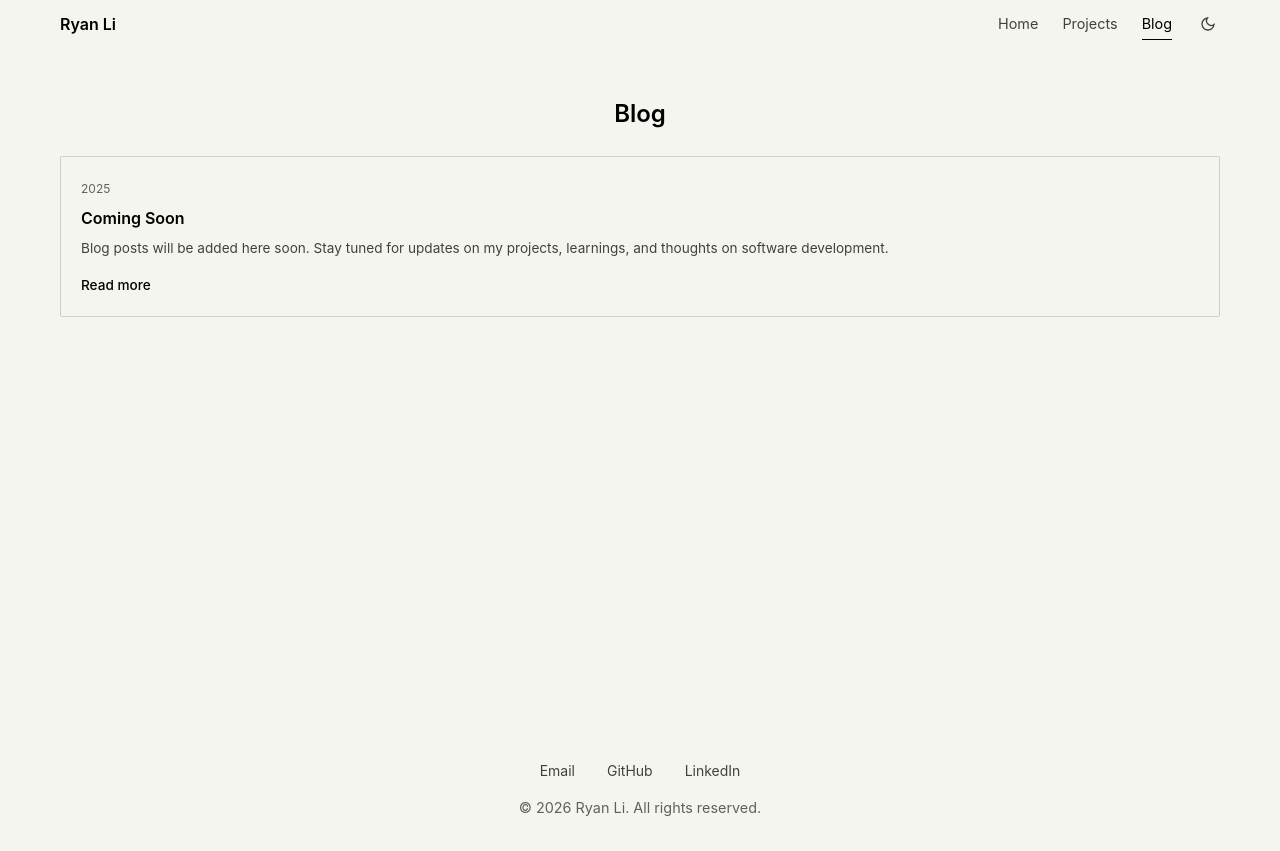
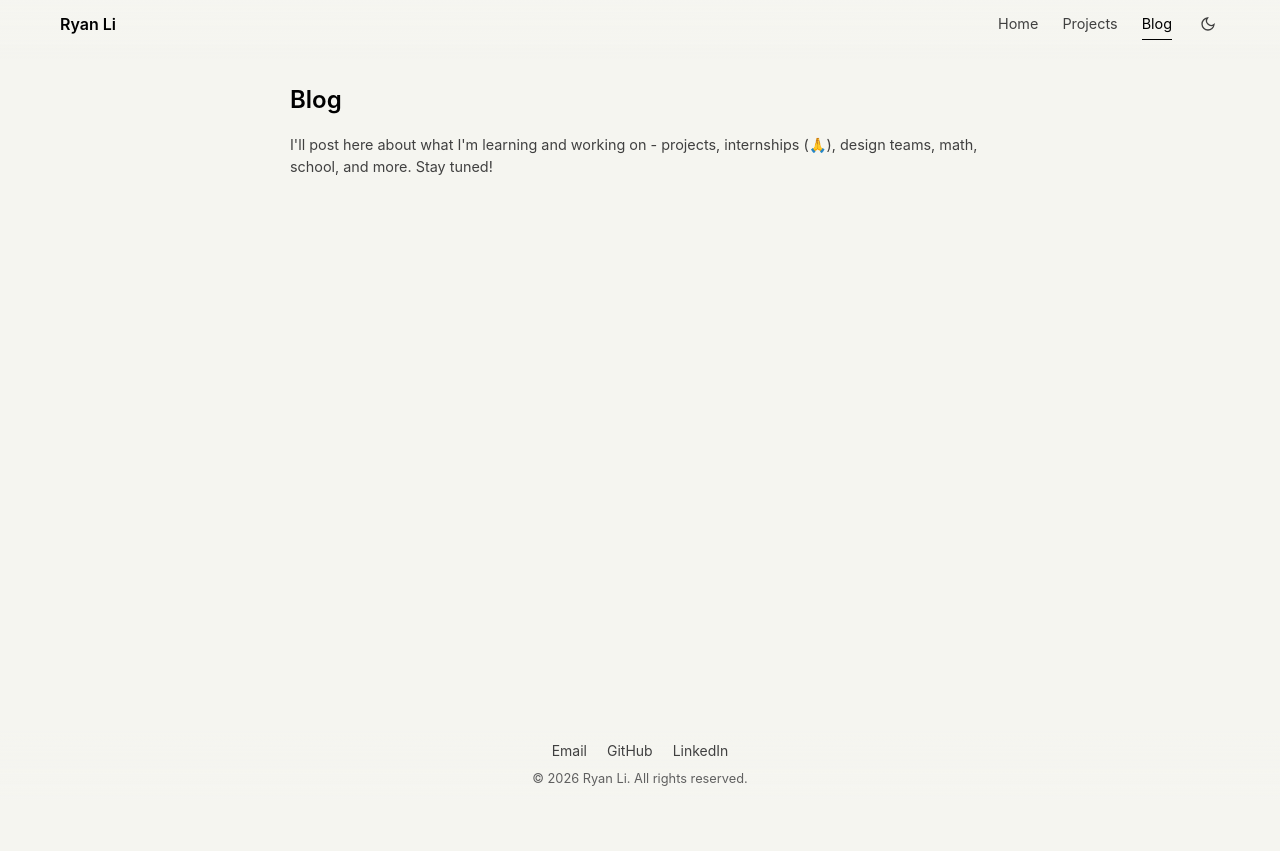
Before and after one commit to rli8145/rli-personal-website, a React (Vite) app: page /blog in a window 1280 px wide. After the commit the page ends 810 px from the top, so only its background shows below. Built offline with nearby package versions, Linux system fonts and the light colour scheme.

Commit message:
blog and header/footer transition

```diff
--- a/src/components/Blog.css
+++ b/src/components/Blog.css
@@ -1,57 +1,23 @@
 .blog {
-  padding: 3rem 0;
+  padding: 2rem 0;
   background-color: var(--bg-primary);
 }
 
-.blog-grid {
-  display: grid;
-  grid-template-columns: repeat(auto-fit, minmax(250px, 1fr));
-  gap: 1.25rem;
-  margin-top: 1rem;
+.blog .section-title {
+  text-align: left;
+  max-width: 700px;
+  margin: 0 auto 1rem;
 }
 
-.blog-card {
-  padding: 1.25rem;
-  border: 1px solid var(--border-color);
-  border-radius: 2px;
-  transition: var(--transition);
+.blog-list {
+  display: flex;
+  flex-direction: column;
+  gap: 2rem;
+  max-width: 700px;
+  margin: 0 auto;
 }
 
-.blog-card:hover {
-  border-color: var(--primary-color);
+.coming-soon {
+  color: var(--text-secondary);
+  font-size: 0.9rem;
 }
-
-.blog-meta {
-  margin-bottom: 0.5rem;
-}
-
-.blog-date {
-  font-size: 0.75rem;
-  color: var(--text-light);
-}
-
-.blog-card h3 {
-  font-size: 1rem;
-  font-weight: 600;
-  margin-bottom: 0.5rem;
-  color: var(--text-primary);
-}
-
-.blog-card p {
-  color: var(--text-secondary);
-  font-size: 0.85rem;
-  margin-bottom: 1rem;
-  line-height: 1.5;
-}
-
-.blog-link {
-  color: var(--primary-color);
-  text-decoration: none;
-  font-size: 0.85rem;
-  font-weight: 500;
-  transition: var(--transition);
-}
-
-.blog-link:hover {
-  color: var(--secondary-color);
-}
--- a/src/components/Blog.jsx
+++ b/src/components/Blog.jsx
@@ -1,31 +1,12 @@
 import './Blog.css'
 
 function Blog() {
-  const posts = [
-    {
-      id: 1,
-      title: 'Coming Soon',
-      date: '2025',
-      excerpt: 'Blog posts will be added here soon. Stay tuned for updates on my projects, learnings, and thoughts on software development.',
-      slug: '#'
-    }
-  ]
-
   return (
     <section className="blog">
       <div className="container">
         <h2 className="section-title">Blog</h2>
-        <div className="blog-grid">
-          {posts.map((post) => (
-            <article key={post.id} className="blog-card">
-              <div className="blog-meta">
-                <span className="blog-date">{post.date}</span>
-              </div>
-              <h3>{post.title}</h3>
-              <p>{post.excerpt}</p>
-              <a href={post.slug} className="blog-link">Read more</a>
-            </article>
-          ))}
+        <div className="blog-list">
+          <p className="coming-soon">I'll post here about what I'm learning and working on - projects, internships (🙏), design teams, math, school, and more. Stay tuned!</p>
         </div>
       </div>
     </section>
--- a/src/components/Footer.css
+++ b/src/components/Footer.css
@@ -1,20 +1,28 @@
 .footer {
-  background-color: var(--bg-primary);
+  background: linear-gradient(to top, rgba(0, 0, 0, 0.9) 0%, rgba(0, 0, 0, 0.7) 50%, rgba(0, 0, 0, 0) 100%);
   color: var(--text-secondary);
-  padding: 2rem 0;
-  margin-top: auto;
+  padding: 0.75rem 0;
+  position: fixed;
+  bottom: 0;
+  left: 0;
+  right: 0;
+  z-index: 1000;
+}
+
+[data-theme="light"] .footer {
+  background: linear-gradient(to top, rgba(245, 245, 240, 0.9) 0%, rgba(245, 245, 240, 0.7) 50%, rgba(245, 245, 240, 0) 100%);
 }
 
 .footer-content {
   display: flex;
   flex-direction: column;
   align-items: center;
-  gap: 1rem;
+  gap: 0.5rem;
 }
 
 .footer-links {
   display: flex;
-  gap: 2rem;
+  gap: 1.25rem;
 }
 
 .footer-links a {
@@ -31,11 +39,11 @@
 
 .copyright {
   color: var(--text-light);
-  font-size: 0.9rem;
+  font-size: 0.8rem;
 }
 
 @media (max-width: 768px) {
   .footer-links {
-    gap: 1rem;
+    gap: 0.75rem;
   }
 }
--- a/src/components/Header.css
+++ b/src/components/Header.css
@@ -1,9 +1,15 @@
 .header {
-  background-color: var(--bg-primary);
-  position: sticky;
+  background: linear-gradient(to bottom, rgba(0, 0, 0, 0.9) 0%, rgba(0, 0, 0, 0.7) 50%, rgba(0, 0, 0, 0) 100%);
+  position: fixed;
   top: 0;
+  left: 0;
+  right: 0;
   z-index: 1000;
-  padding: 0.75rem 0;
+  padding: 0.75rem 0 1.5rem 0;
+}
+
+[data-theme="light"] .header {
+  background: linear-gradient(to bottom, rgba(245, 245, 240, 0.9) 0%, rgba(245, 245, 240, 0.7) 50%, rgba(245, 245, 240, 0) 100%);
 }
 
 .header .container {
--- a/src/components/Projects.css
+++ b/src/components/Projects.css
@@ -1,18 +1,18 @@
 .projects {
-  padding: 3rem 0;
+  padding: 2rem 0;
   background-color: var(--bg-primary);
 }
 
 .projects .section-title {
   text-align: left;
   max-width: 700px;
-  margin: 0 auto 1.5rem;
+  margin: 0 auto 1rem;
 }
 
 .projects-list {
   display: flex;
   flex-direction: column;
-  gap: 2rem;
+  gap: 1.5rem;
   max-width: 700px;
   margin: 0 auto;
 }
@@ -22,7 +22,7 @@
   justify-content: space-between;
   align-items: flex-start;
   gap: 2rem;
-  padding-bottom: 2rem;
+  padding-bottom: 1.5rem;
   border-bottom: 1px solid var(--border-color);
 }
 
--- a/src/layouts/MainLayout.css
+++ b/src/layouts/MainLayout.css
@@ -1,3 +1,9 @@
+main {
+  padding-top: 50px;
+  padding-bottom: 80px;
+  min-height: calc(100vh - 130px);
+}
+
 main.page-enter {
   animation: pageEnter 0.6s ease-out;
 }
--- a/src/pages/HomePage.css
+++ b/src/pages/HomePage.css
@@ -1,5 +1,5 @@
 .home-page {
-  min-height: calc(100vh - 60px);
+  min-height: calc(100vh - 130px);
   display: flex;
   align-items: center;
 }
@@ -15,7 +15,7 @@
 }
 
 .home-left {
-  padding-top: 2rem;
+  padding-top: 0;
 }
 
 @media (max-width: 900px) {
```
